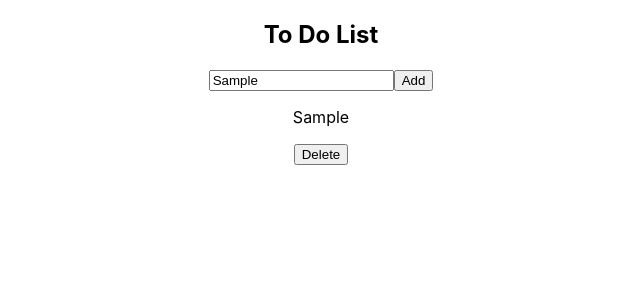
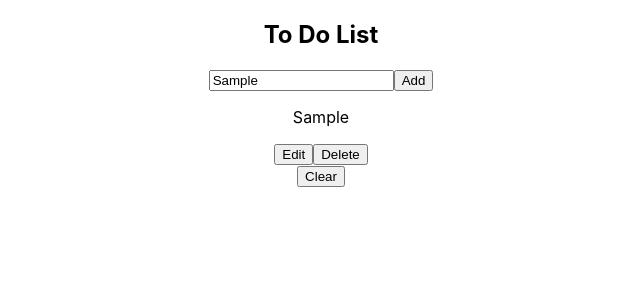
Before and after one commit to sestrus/GroceryBud-React, a React (Create React App) app: page / in a window 1280 px wide. Both pictures are taken after typing "Sample" into the empty fields and a click on the button "Add". Shown: the top 300 px of the page, without its empty margins (319-959 px from the left). Built offline with nearby package versions, Linux system fonts and the light colour scheme.

Commit message:
adding buttons functionalities

```diff
--- a/src/ListContainer.js
+++ b/src/ListContainer.js
@@ -13,7 +13,9 @@ export const ListContainer = () => {
             ...toDos, newToDo
         ]
         setNewToDos(newToDos)
+
     }
+
 
     return (
         <section className="ListContainer">
--- a/src/ListContainer2.js
+++ b/src/ListContainer2.js
@@ -1,4 +1,4 @@
-import { useState } from "react"
+import { useState, useCallback } from "react"
 import { ToDoItem } from "./ToDoItem";
 export const ListContainer2 = () => {
 
@@ -9,12 +9,27 @@ export const ListContainer2 = () => {
 
     }
 
-    const [newToDo, newSetToDo] = useState([])
+
+    const [newToDo, setNewToDo] = useState([])
     const onSubmitArray = () => {
-        const newToDoArray = [
-            ...newToDo, toDo
-        ]
-        newSetToDo(newToDoArray)
+        if (/[a-zA-Z]/.test(toDo)) {
+            const newToDoArray = [
+                ...newToDo, toDo
+            ]
+            setNewToDo(newToDoArray)
+
+        }
+    }
+    const onClickDelete = (index) => {
+        newToDo.splice(index, 1)
+        setNewToDo([...newToDo])
+
+    }
+    const onToDoItemUpdate = (index, content) => {
+        newToDo[index] = content
+        setNewToDo([...newToDo])
+        console.log(newToDo)
+
     }
 
     return (
@@ -25,8 +40,11 @@ export const ListContainer2 = () => {
                 <button type="button" className="add-btn" onClick={onSubmitArray} >Add</button>
             </div>
             <div>
-                {newToDo.map(toDo => <ToDoItem value={toDo} key={Math.random()} />)}
+                {newToDo.map((toDo, index) => <ToDoItem value={toDo} key={index} index={index} onDelete={() => { return onClickDelete }} onEdit={onToDoItemUpdate} />)}
             </div>
-        </section>
+            <div>
+                <button className="clear-btn" onClick={() => { setNewToDo([]) }}>Clear</button>
+            </div>
+        </section >
     )
 }
--- a/src/ToDoItem.js
+++ b/src/ToDoItem.js
@@ -1,4 +1,33 @@
+import { useState } from "react"
 export const ToDoItem = (props) => {
     console.log(props)
-    return (<div ><p>{props.value}</p><button>Delete</button></div>)
+    const [newInput, setNewInput] = useState("")
+    const [editing, setEditing] = useState(false)
+    const [btnVisibility, setBtnVisibility] = useState(true)
+
+    const newInputUpdate = (event) => {
+        console.log(event.target.value)
+        setNewInput(event.target.value)
+    }
+
+
+    const onUpdate = () => {
+        setEditing(true)
+        setBtnVisibility(false)
+    }
+
+    return (<div>
+        <p className="title-item" >{props.value}</p>
+
+        {editing && <div>
+            <input type="text" onChange={newInputUpdate} />
+            <button
+                onClick={() => {
+                    if (/[a-zA-Z]/.test(newInput)) { props.onEdit(props.index, newInput); setEditing(false); setBtnVisibility(true) } else { setEditing(false); setBtnVisibility(true) }
+                }}
+            >Submit</button>
+        </div>}
+        {btnVisibility && <button className="edit-btn" onClick={onUpdate}>Edit</button>}
+        {btnVisibility && <button className="delete-btn" onClick={props.onDelete()}>Delete</button>}
+    </div>)
 }
```
